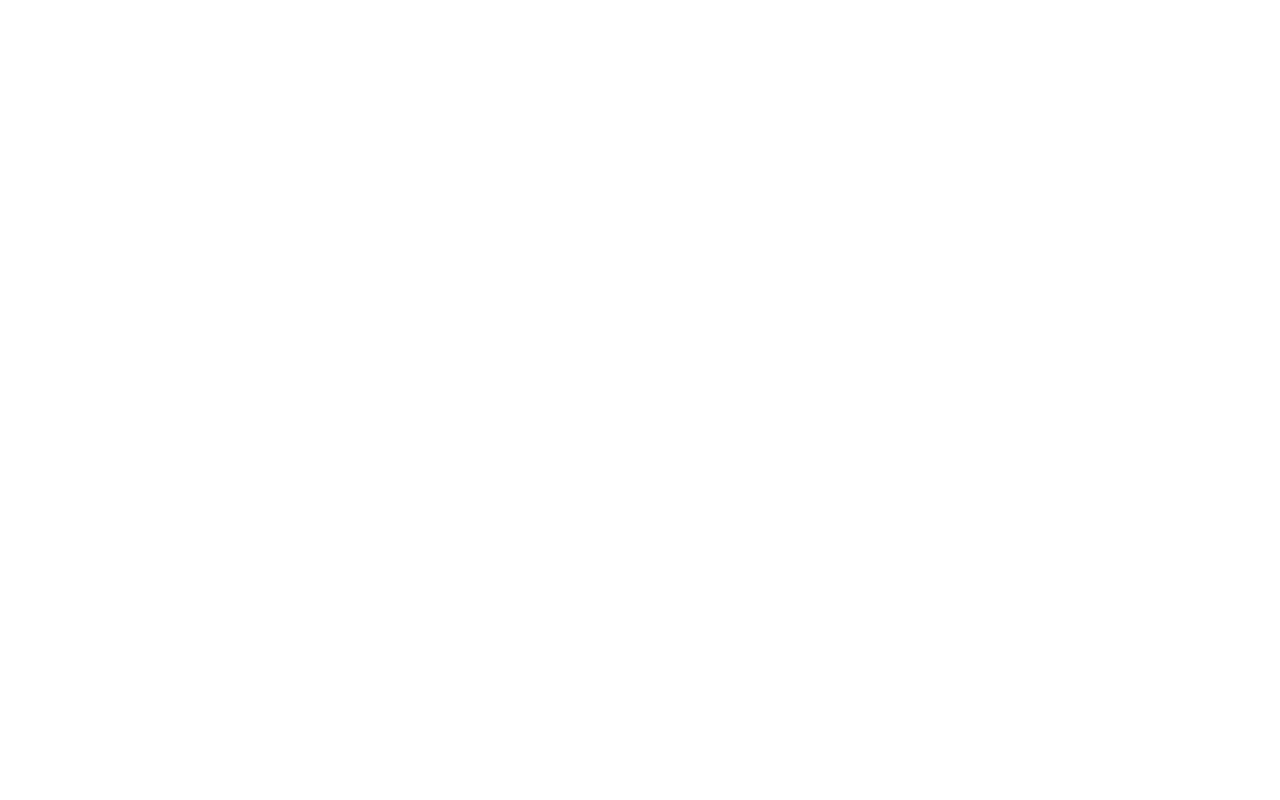
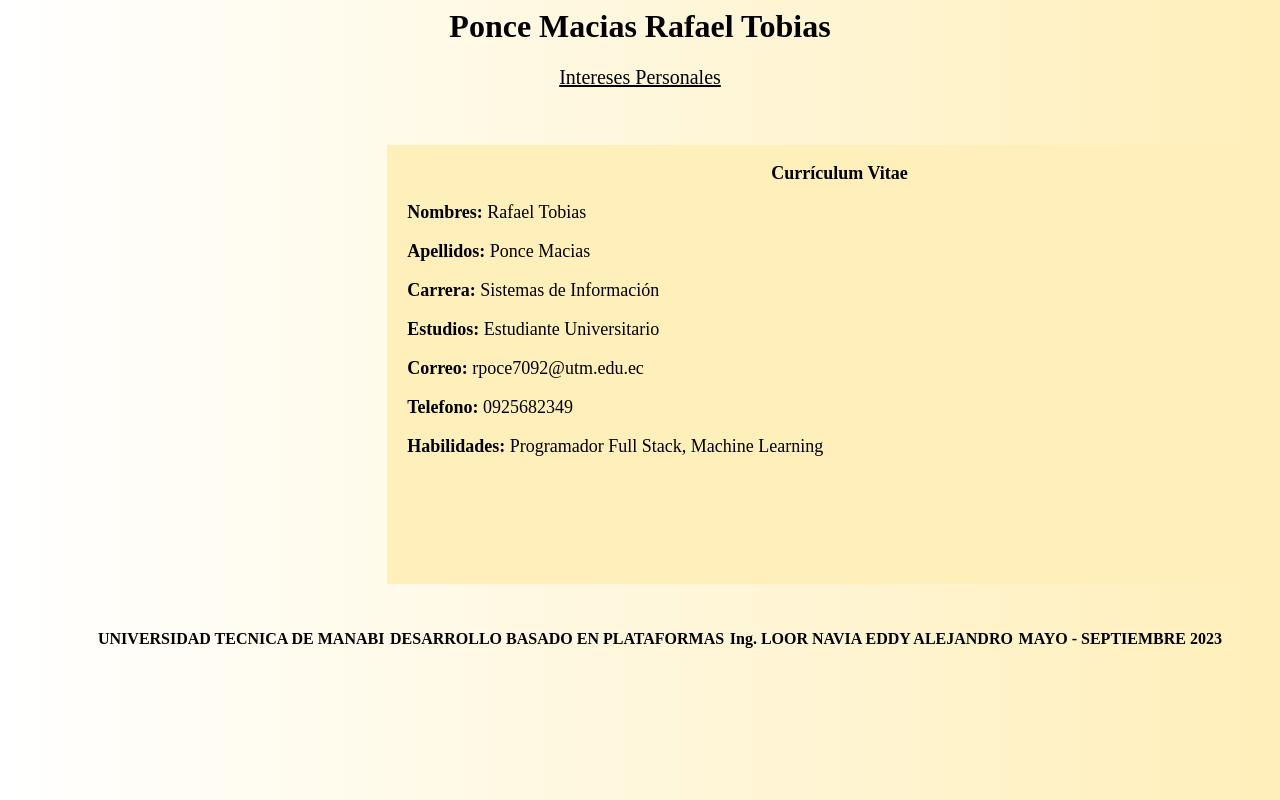
Before and after one commit to RafaeI11/Proyecto, a plain HTML site: page Tarea maquetación/index.html in a window 1280 px wide. Drawn offline with Linux system fonts and the light colour scheme.

Commit message:
90% echo

```diff
--- a/Tarea maquetación/estilos.css
+++ b/Tarea maquetación/estilos.css
@@ -0,0 +1,93 @@
+body {
+    background: #FFEFBA;
+    background: -webkit-linear-gradient(to right, #FFFFFF, #FFEFBA);
+    background: linear-gradient(to right, #FFFFFF, #FFEFBA);
+}
+
+#contenido {
+    /* background-color: 464646; */
+    border: 4px;
+    padding: auto;
+}
+
+#cabecera {
+    /* background-color: 464646; */
+    text-align: center;
+    /* height: 20%;
+    margin-top: 2px; */
+
+}
+
+#menu {
+    /* background-color: 464646; */
+    text-align: center;
+    height: 10%;
+}
+
+#menu2 {
+    /* background-color: 464646; */
+    text-align: center;
+    height: 10%;
+    margin-bottom: 3%;
+}
+
+#izq {
+    /* background: url(/img/4c4aea.jpg) no-repeat; */
+    background-size: cover;
+    height: 50%;
+    width: 30%;
+    float: left;
+}
+
+#der {
+    background-color: #FFEFBA;
+    height: 56%;
+    width: 70%;
+    font-size: 18px;
+    margin-top: 0%;
+    margin-bottom: 2%;
+    float: right;
+}
+
+#der p {
+    margin-left: 20px;
+}
+
+#pie {
+
+    /* background-color: darksalmon; */
+    height: 20%;
+    clear: both;
+    display: flex;
+    justify-content: space-between;
+    margin-left: 90px;
+    margin-right: 50px;
+}
+
+
+
+#inicio {
+    margin: 50px 20px;
+    /* text-decoration: none; */
+    color: black;
+    font-size: 20px;
+}
+
+#inicio:hover {
+    color: deepskyblue;
+}
+
+#intereses {
+    margin: 50px 20px;
+    /* text-decoration: none; */
+    color: black;
+    font-size: 20px;
+}
+
+#intereses:hover {
+    color: deepskyblue;
+}
+
+#curriculo {
+    text-align: center;
+}
--- a/Tarea maquetación/index.html
+++ b/Tarea maquetación/index.html
@@ -3,12 +3,38 @@
 <head>
     <meta charset="UTF-8">
     <meta name="viewport" content="width=device-width, initial-scale=1.0">
-    <title>Maquetación</title>
-
+    <title>Currículum Vitae</title>
+    <link rel="stylesheet" href="estilos.css">
 </head>
 
 <body>
-
+    <div id="contenido">
+        <div id="cabecera">
+            <h1>Ponce Macias Rafael Tobias</h1>
+        </div>
+        <!-- <h1>hola mundo</h1> -->
+        <div id="menu">
+            <!-- <h2>1s</h2> -->
+            <a id="intereses" href="I.Personales.html">Intereses Personales</a>
+        </div>
+        <div id="izq"></div>
+        <div id="der">
+            <p id="curriculo"><strong>Currículum Vitae</strong></p>
+            <p><label for=""><strong>Nombres:</strong> Rafael Tobias</label></p>
+            <p><label for=""><strong>Apellidos:</strong> Ponce Macias</label></p>
+            <p><label for=""><strong>Carrera:</strong> Sistemas de Información</label></p>
+            <p><label for=""><strong>Estudios:</strong> Estudiante Universitario</label></p>
+            <p><label for=""><strong>Correo:</strong> rpoce7092@utm.edu.ec</label></p>
+            <p><label for=""><strong>Telefono:</strong> 0925682349</label></p>
+            <p><label for=""><strong>Habilidades:</strong> Programador Full Stack, Machine Learning</label></p>
+        </div>
+        <div id="pie">
+            <h4>UNIVERSIDAD TECNICA DE MANABI</h4>
+            <h4>DESARROLLO BASADO EN PLATAFORMAS</h4>
+            <h4>Ing. LOOR NAVIA EDDY ALEJANDRO</h4>
+            <h4>MAYO - SEPTIEMBRE 2023</h4>
+        </div>
+    </div>
 </body>
 
 </html>
```
Also changed, not shown: Tarea maquetación/I.Personales.html (added, +55 -0 lines).
